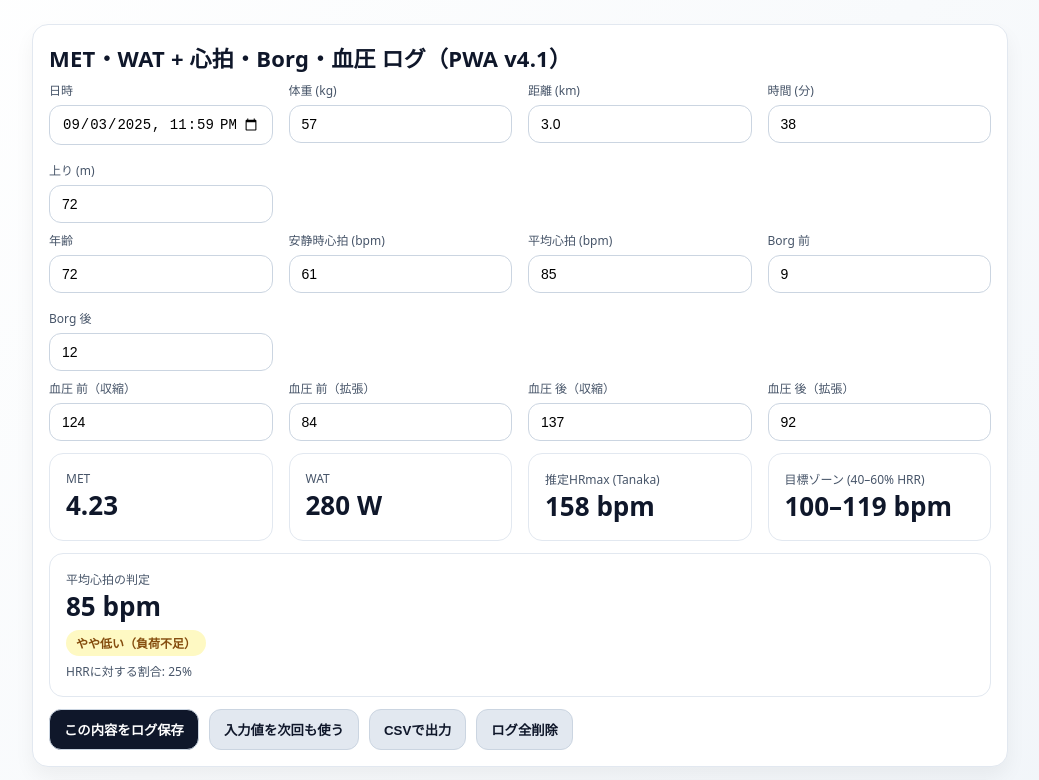
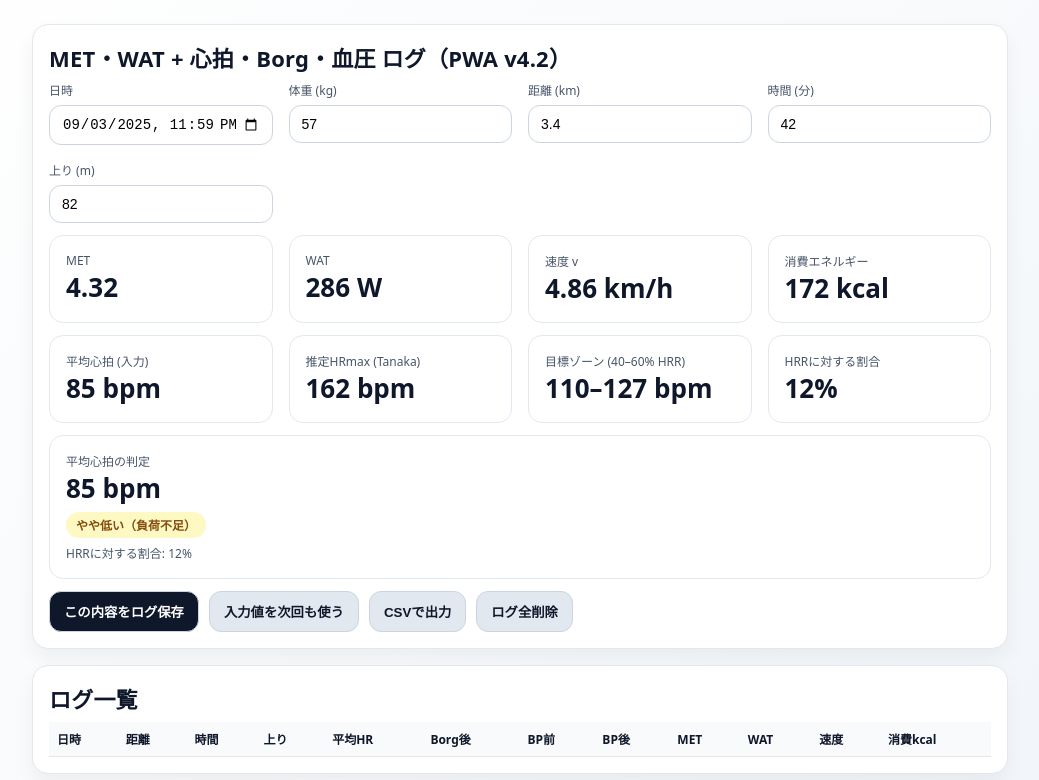
Before and after one commit to nogurin3798/metwat, a plain HTML site: page index.html in a window 1280 px wide. Shown: the top 780 px of the page, without its empty margins (120-1159 px from the left). Drawn offline with nearby package versions, Linux system fonts and the light colour scheme.

Commit message:
Add files via upload
upload v4.2

```diff
--- a/app.js
+++ b/app.js
@@ -44,20 +44,20 @@ function LineChart({ data, xKey, yKey, label }){
 function App(){
   const [dt, setDt] = useState(nowISO());
   const [weight,setWeight]=useState('57');
-  const [distance,setDistance]=useState('3.0');
-  const [time,setTime]=useState('38');
-  const [ascent,setAscent]=useState('72');
+  const [distance,setDistance]=useState('3.4');
+  const [time,setTime]=useState('42');
+  const [ascent,setAscent]=useState('82');
 
-  const [age, setAge]     = useState('72');
-  const [restHR, setRestHR] = useState('61');
+  const [age, setAge]     = useState('66');
+  const [restHR, setRestHR] = useState('75');
   const [avgHR, setAvgHR] = useState('85');
   const [borgPre, setBorgPre] = useState('9');
-  const [borgPost, setBorgPost] = useState('12');
+  const [borgPost, setBorgPost] = useState('13');
 
-  const [bpPreSys, setBpPreSys] = useState('124');
-  const [bpPreDia, setBpPreDia] = useState('84');
-  const [bpPostSys, setBpPostSys] = useState('137');
-  const [bpPostDia, setBpPostDia] = useState('92');
+  const [bpPreSys, setBpPreSys] = useState('128');
+  const [bpPreDia, setBpPreDia] = useState('94');
+  const [bpPostSys, setBpPostSys] = useState('126');
+  const [bpPostDia, setBpPostDia] = useState('99');
 
   useEffect(()=>{
     const last = localStorage.getItem('rehab_last_inputs');
@@ -104,6 +104,8 @@ function App(){
       bpPreSys, bpPreDia, bpPostSys, bpPostDia,
       MET: Number(values.MET?.toFixed(2)),
       WAT: Number(values.WAT?.toFixed(0)),
+      Speed: Number(values.kmh?.toFixed(2)),
+      Energy: Number(values.energy?.toFixed(0)),
       zoneLow: Number(values.zoneLow?.toFixed(0)),
       zoneHigh: Number(values.zoneHigh?.toFixed(0)),
       pctHRR: Number(values.pctHRR?.toFixed(0))
@@ -121,13 +123,13 @@ function App(){
   };
 
   const exportCSV = ()=>{
-    const header = ['日時','体重','距離(km)','時間(分)','上り(m)','年齢','安静HR','平均HR','Borg前','Borg後','BP前(収縮/拡張)','BP後(収縮/拡張)','MET','WAT(W)','目標HR下限','目標HR上限','%HRR'];
+    const header = ['日時','体重','距離(km)','時間(分)','上り(m)','年齢','安静HR','平均HR','Borg前','Borg後','BP前(収縮/拡張)','BP後(収縮/拡張)','MET','WAT(W)','速度(km/h)','消費エネルギー(kcal)','目標HR下限','目標HR上限','%HRR'];
     const rows = log.map(r=>[
       r.dt, r.weight, r.distance, r.time, r.ascent, r.age, r.restHR, r.avgHR, r.borgPre, r.borgPost,
       `${r.bpPreSys}/${r.bpPreDia}`, `${r.bpPostSys}/${r.bpPostDia}`,
-      r.MET, r.WAT, r.zoneLow, r.zoneHigh, r.pctHRR
+      r.MET, r.WAT, r.Speed, r.Energy, r.zoneLow, r.zoneHigh, r.pctHRR
     ]);
-    const csv = [header.join(','), ...rows.map(a=>a.join(','))].join('\n');
+    const csv = [header.join(','), ...rows.map(a=>a.join(','))].join('\\n');
     const blob = new Blob([csv], {type:'text/csv'});
     const url = URL.createObjectURL(blob);
     const a = document.createElement('a');
@@ -137,7 +139,7 @@ function App(){
 
   return React.createElement('div',{className:'container'},
     React.createElement('div',{className:'card pad'},
-      React.createElement('div',{className:'title'},'MET・WAT + 心拍・Borg・血圧 ログ（PWA v4.1）'),
+      React.createElement('div',{className:'title'},'MET・WAT + 心拍・Borg・血圧 ログ（PWA v4.2）'),
       React.createElement('div',{className:'grid inputs', style:{marginTop:8}},
         React.createElement('div',null,React.createElement('label',null,'日時'), React.createElement('input',{type:'datetime-local', value:dt, onChange:e=>setDt(e.target.value)})),
         React.createElement('div',null,React.createElement('label',null,'体重 (kg)'), React.createElement('input',{value:weight,onChange:e=>setWeight(e.target.value)})),
@@ -145,24 +147,17 @@ function App(){
         React.createElement('div',null,React.createElement('label',null,'時間 (分)'), React.createElement('input',{value:time,onChange:e=>setTime(e.target.value)})),
         React.createElement('div',null,React.createElement('label',null,'上り (m)'), React.createElement('input',{value:ascent,onChange:e=>setAscent(e.target.value)}))
       ),
-      React.createElement('div',{className:'grid inputs', style:{marginTop:8}},
-        React.createElement('div',null,React.createElement('label',null,'年齢'), React.createElement('input',{value:age,onChange:e=>setAge(e.target.value)})),
-        React.createElement('div',null,React.createElement('label',null,'安静時心拍 (bpm)'), React.createElement('input',{value:restHR,onChange:e=>setRestHR(e.target.value)})),
-        React.createElement('div',null,React.createElement('label',null,'平均心拍 (bpm)'), React.createElement('input',{value:avgHR,onChange:e=>setAvgHR(e.target.value)})),
-        React.createElement('div',null,React.createElement('label',null,'Borg 前'), React.createElement('input',{value:borgPre,onChange:e=>setBorgPre(e.target.value)})),
-        React.createElement('div',null,React.createElement('label',null,'Borg 後'), React.createElement('input',{value:borgPost,onChange:e=>setBorgPost(e.target.value)}))
-      ),
-      React.createElement('div',{className:'grid inputs', style:{marginTop:8}},
-        React.createElement('div',null,React.createElement('label',null,'血圧 前（収縮）'), React.createElement('input',{value:bpPreSys,onChange:e=>setBpPreSys(e.target.value)})),
-        React.createElement('div',null,React.createElement('label',null,'血圧 前（拡張）'), React.createElement('input',{value:bpPreDia,onChange:e=>setBpPreDia(e.target.value)})),
-        React.createElement('div',null,React.createElement('label',null,'血圧 後（収縮）'), React.createElement('input',{value:bpPostSys,onChange:e=>setBpPostSys(e.target.value)})),
-        React.createElement('div',null,React.createElement('label',null,'血圧 後（拡張）'), React.createElement('input',{value:bpPostDia,onChange:e=>setBpPostDia(e.target.value)}))
-      ),
       React.createElement('div',{className:'grid',style:{gridTemplateColumns:'repeat(auto-fit, minmax(220px, 1fr))', marginTop:12}},
         React.createElement(Stat,{label:'MET',value:`${fmt(values.MET,2)}`}),
         React.createElement(Stat,{label:'WAT',value:`${fmt(values.WAT,0)} W`}),
+        React.createElement(Stat,{label:'速度 v',value:`${fmt(values.kmh,2)} km/h`}),
+        React.createElement(Stat,{label:'消費エネルギー',value:`${fmt(values.energy,0)} kcal`})
+      ),
+      React.createElement('div',{className:'grid',style:{gridTemplateColumns:'repeat(auto-fit, minmax(220px, 1fr))', marginTop:12}},
+        React.createElement(Stat,{label:'平均心拍 (入力)',value:`${avgHR||'-'} bpm`}),
         React.createElement(Stat,{label:'推定HRmax (Tanaka)',value:`${fmt(values.HRmax,0)} bpm`}),
-        React.createElement(Stat,{label:'目標ゾーン (40–60% HRR)',value:`${fmt(values.zoneLow,0)}–${fmt(values.zoneHigh,0)} bpm`})
+        React.createElement(Stat,{label:'目標ゾーン (40–60% HRR)',value:`${fmt(values.zoneLow,0)}–${fmt(values.zoneHigh,0)} bpm`}),
+        React.createElement(Stat,{label:'HRRに対する割合',value:`${fmt(values.pctHRR,0)}%`})
       ),
       React.createElement('div',{className:'stat', style:{marginTop:12}},
         React.createElement('div',{className:'muted'},'平均心拍の判定'),
@@ -177,14 +172,13 @@ function App(){
         React.createElement('button',{className:'secondary',onClick:clearLog},'ログ全削除')
       )
     ),
-
     React.createElement('div',{className:'card pad', style:{marginTop:16}},
       React.createElement('div',{className:'title'},'ログ一覧'),
       React.createElement('div',{style:{overflowX:'auto', marginTop:8}},
         React.createElement('table',null,
           React.createElement('thead',null,
             React.createElement('tr',null,
-              ['日時','距離','時間','上り','平均HR','Borg後','BP前','BP後','MET','WAT'].map((h,i)=>React.createElement('th',{key:i},h))
+              ['日時','距離','時間','上り','平均HR','Borg後','BP前','BP後','MET','WAT','速度','消費kcal'].map((h,i)=>React.createElement('th',{key:i},h))
             )
           ),
           React.createElement('tbody',null,
@@ -198,13 +192,14 @@ function App(){
               React.createElement('td',null,`${r.bpPreSys}/${r.bpPreDia}`),
               React.createElement('td',null,`${r.bpPostSys}/${r.bpPostDia}`),
               React.createElement('td',null,r.MET),
-              React.createElement('td',null,r.WAT)
+              React.createElement('td',null,r.WAT),
+              React.createElement('td',null,r.Speed),
+              React.createElement('td',null,r.Energy)
             ))
           )
         )
       )
     ),
-
     React.createElement('div',{className:'card pad', style:{marginTop:16}},
       React.createElement('div',{className:'title'},'グラフ'),
       React.createElement('div',{className:'grid', style:{gridTemplateColumns:'1fr', marginTop:8}},
@@ -213,7 +208,6 @@ function App(){
         React.createElement(LineChart,{data:[...log].reverse(), xKey:'dt', yKey:'WAT', label:'WAT (W) 推移'})
       )
     ),
-
     React.createElement('p',{className:'muted',style:{marginTop:16}},'※ 本ツールは医療判断の代替ではありません。個別の運動処方は主治医・療法士の指示を優先してください。')
   );
 }
--- a/index.html
+++ b/index.html
@@ -4,7 +4,7 @@
   <meta charset="utf-8" />
   <meta name="viewport" content="width=device-width, initial-scale=1" />
   <meta name="theme-color" content="#0f172a"/>
-  <title>MET・WAT + 心拍・Borg・血圧 ログ（PWA v4.1）</title>
+  <title>MET・WAT + 心拍・Borg・血圧 ログ（PWA v4.2）</title>
   <link rel="manifest" href="manifest.webmanifest" />
   <link rel="apple-touch-icon" href="icons/icon-192.png">
   <meta name="apple-mobile-web-app-capable" content="yes">
@@ -22,14 +22,12 @@
     .title { font-size: 22px; font-weight: 800; letter-spacing: .2px; }
     label { font-size: 12px; color: var(--muted); display:block; margin-bottom: 6px; }
     input { width: 100%; padding: 10px 12px; border-radius: 12px; border: 1px solid #cbd5e1; font-size: 14px; }
-    .row { display:flex; gap:12px; align-items:center; }
     .stat { padding: 16px; border: 1px solid #e2e8f0; border-radius: 14px; }
     .muted { color: var(--muted); font-size: 12px; }
     .big { font-size: 26px; font-weight: 800; }
     .btns { display:flex; gap:10px; flex-wrap:wrap; }
     button { padding: 10px 14px; border-radius: 12px; border: 1px solid #cbd5e1; background:#0f172a; color:#fff; font-weight:600; cursor:pointer; }
     button.secondary { background:#e2e8f0; color:#0f172a; }
-    summary { cursor: pointer; }
     .badge { display:inline-block; padding:4px 10px; border-radius:999px; font-size:12px; font-weight:700; }
     .zone-ok { background:#dcfce7; color:#166534; }
     .zone-warn { background:#fef9c3; color:#854d0e; }
--- a/sw.js
+++ b/sw.js
@@ -1,4 +1,4 @@
-const CACHE='metwat-pwa-v41';
+const CACHE='metwat-pwa-v42';
 const ASSETS=['./','./index.html','./app.js','./manifest.webmanifest','./icons/icon-192.png','./icons/icon-512.png','./icons/maskable-192.png','./icons/maskable-512.png'];
 self.addEventListener('install',e=>{e.waitUntil(caches.open(CACHE).then(c=>c.addAll(ASSETS)));self.skipWaiting();});
 self.addEventListener('activate',e=>{e.waitUntil(caches.keys().then(keys=>Promise.all(keys.map(k=>k!==CACHE?caches.delete(k):null))));self.clients.claim();});
```
Also changed, not shown: manifest.webmanifest.
